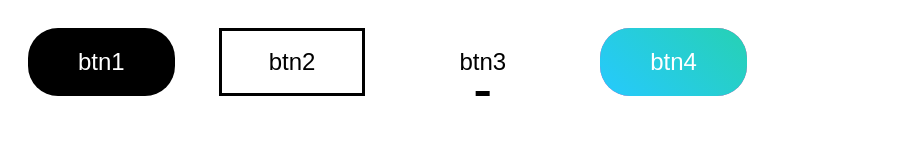
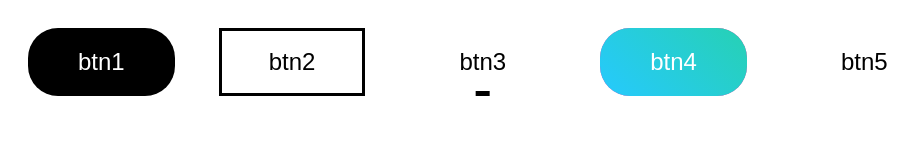
Before and after one commit to OldManPEEM/CSS-Button-Style, a plain HTML site: page index.html in a window 1280 px wide. Shown: the whole page, without its empty margins (0-922 px from the left). Drawn offline with Linux system fonts and the light colour scheme.

Commit message:
Update btn5
Update btn5

```diff
--- a/index.html
+++ b/index.html
@@ -122,7 +122,28 @@
              transition: all 0.25s ease;
          }
 
-
+         /*css btn5*/
+         .btn5:hover {
+             color: #fff;
+         }
+         .btn5:hover::after{
+             transform: scale(1);
+             opacity: 1;
+         }
+        .btn5::after {
+            content: "";
+            width: 100%;
+            height: 100%;
+            border-radius: 30px;
+            position: absolute;
+            top: 0;
+            left: 0;
+            transform: scale(.1);
+            background: #000;
+            z-index: -1;
+            opacity: 0;
+            transition: all 0.25s ease;
+        }
     </style>
 </head>
 <body>
@@ -132,6 +153,6 @@
     <button class="btn2">btn2</button>
     <button class="btn3">btn3</button>
     <button class="btn4">btn4</button>
-
+    <button class="btn5">btn5</button>
 </body>
 </html>
```
